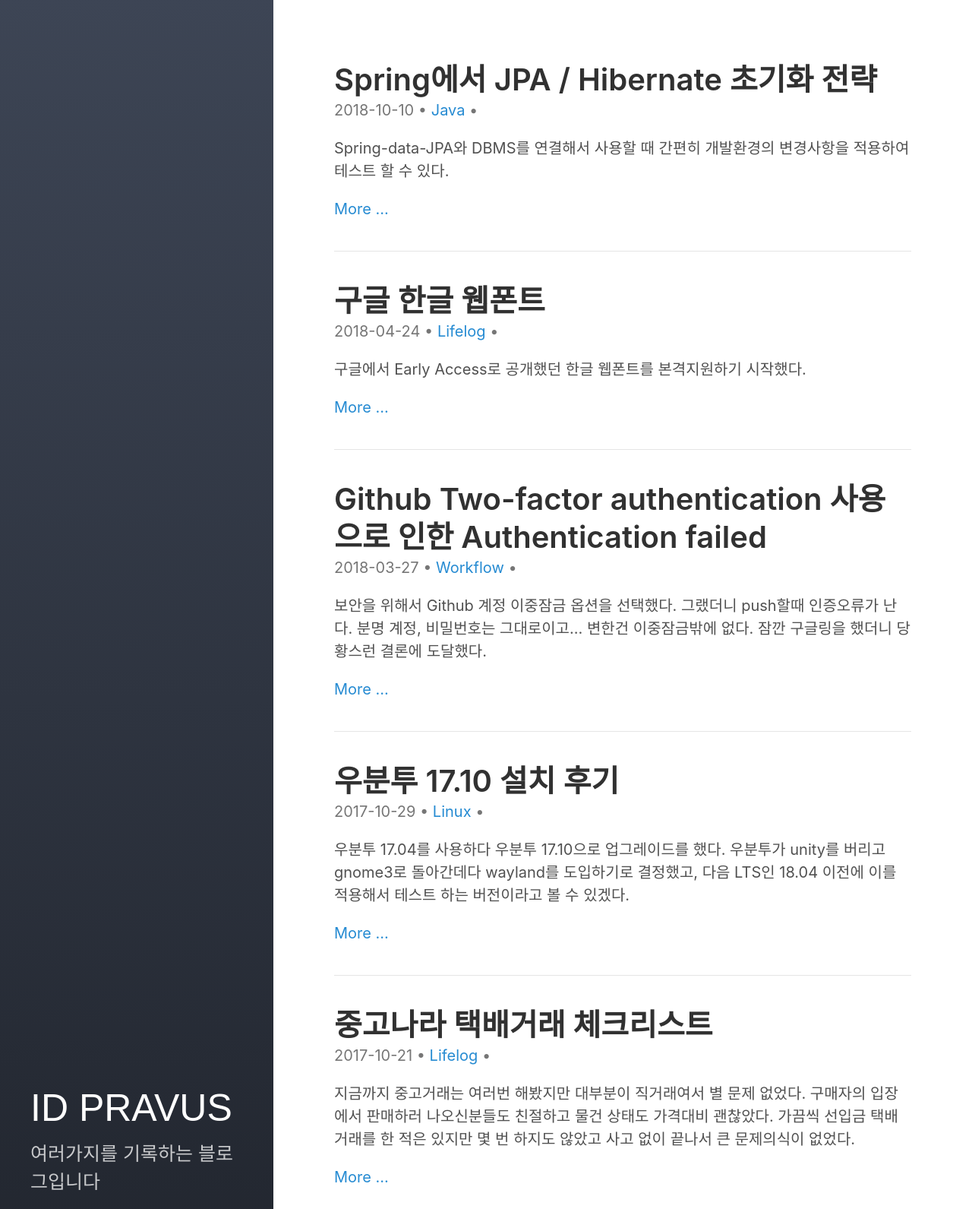
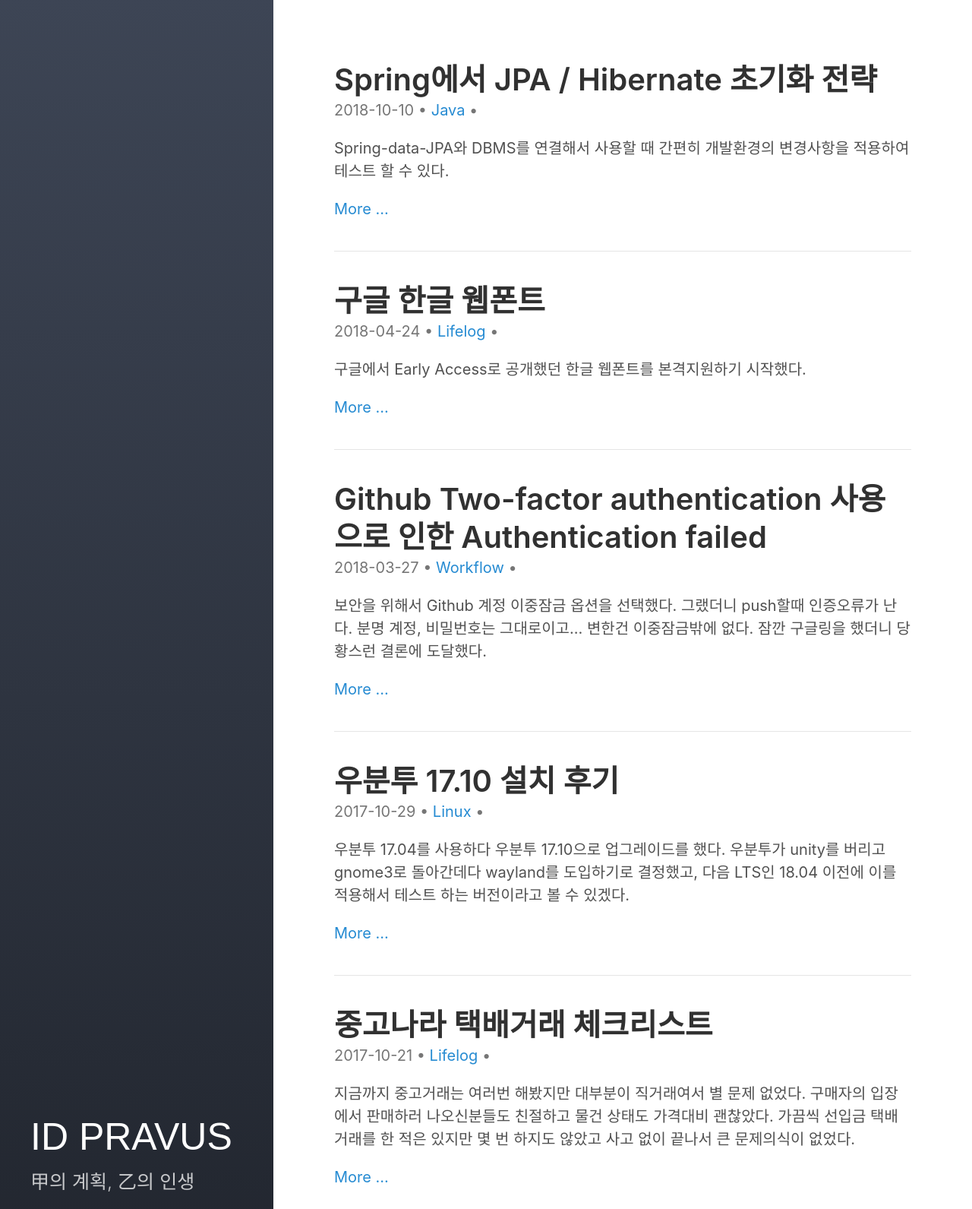
Before and after one commit to pravusid/pravusid.github.io, a Jekyll site: the page built from index.html, in a window 1280 px wide, cut to the strip 0-1591 px from the top of the page. Shown: the whole strip at 76% size. Built offline with Jekyll 4.4.1, drawn with Linux system fonts in a browser that asks for light colours; the list of posts is cut into pages by our own code; comment, search, counter and statistics services are not loaded.

Commit message:
update: title

```diff
--- a/_config.yml
+++ b/_config.yml
@@ -5,8 +5,8 @@
 
 # Setup
 title:            ID PRAVUS
-tagline:          'ignis dei pravus est'
-description:      '여러가지를 기록하는 블로그입니다'
+tagline:          'IGNIS DEI PRAVUS EST'
+description:      '甲의 계획, 乙의 인생'
 url:              https://pravusid.github.io
 baseurl:          # the optional subpath of your site, e.g. "/blog"
 
```
